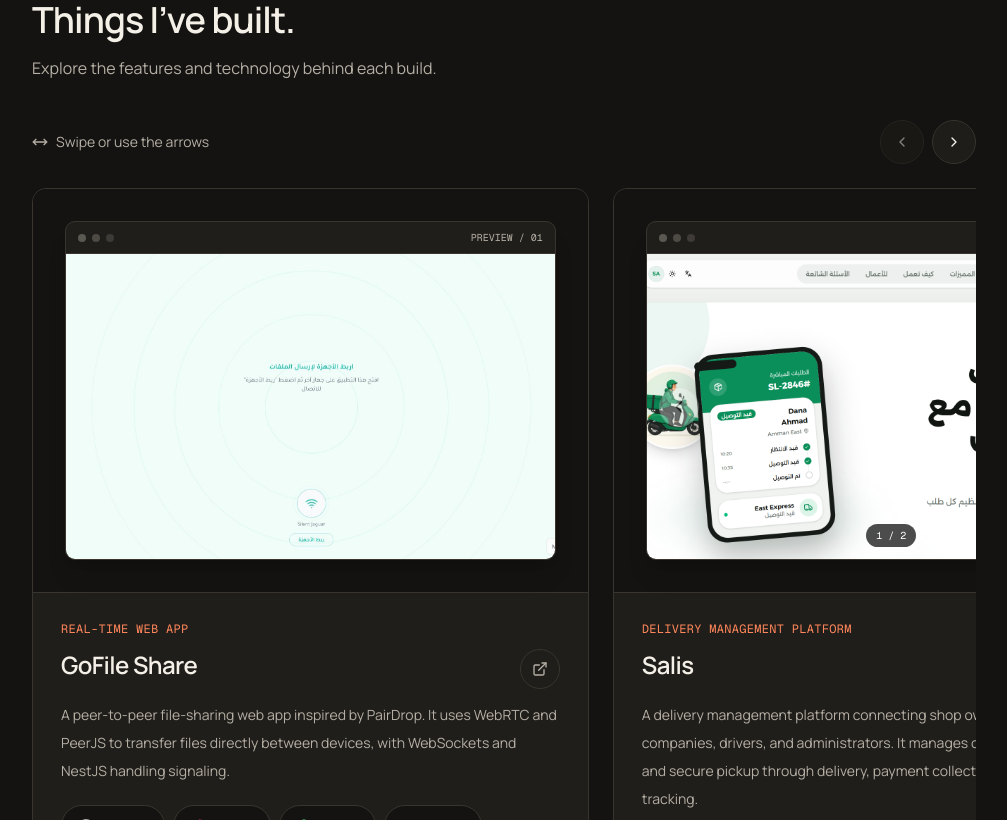
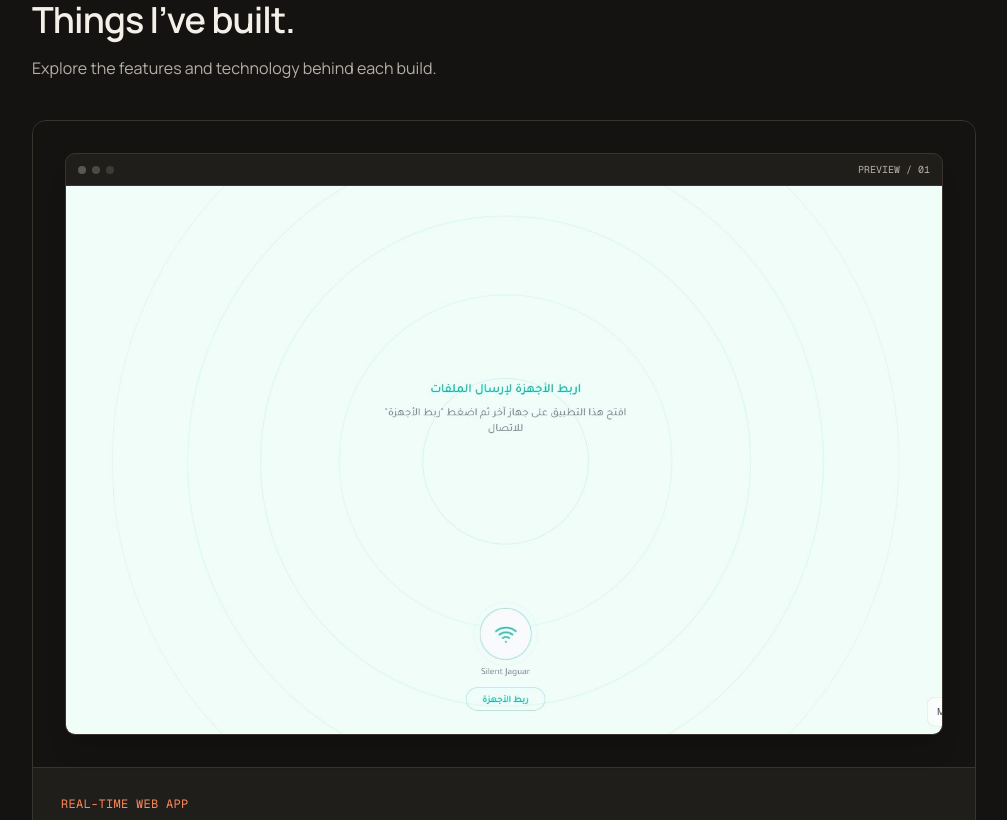
Before and after one commit to julyperfect07/porfolio, a Next.js app: page / in a window 1280 px wide. Shown: the part 1980-2800 px from the top of the page, without its empty margins (136-1143 px from the left). Built offline with nearby package versions, Linux system fonts and the light colour scheme.

Commit message:
changed mobile view

```diff
--- a/components/sections/projects.tsx
+++ b/components/sections/projects.tsx
@@ -14,8 +14,8 @@ import {
   Workflow,
 } from "lucide-react";
 import Image from "next/image";
-import { useState } from "react";
-import { AnimatePresence, motion } from "motion/react";
+import { useState, useSyncExternalStore } from "react";
+import { AnimatePresence, motion, useReducedMotion } from "motion/react";
 import { FaGithub } from "react-icons/fa6";
 import {
   SiClerk,
@@ -110,7 +110,8 @@ function TechnologyBadge({ technology }: { technology: string }) {
   );
 }
 
-function ProjectImageGallery({ project }: { project: GalleryProject }) {
+function ProjectImageGallery({ project, animated = false }: { project: GalleryProject; animated?: boolean }) {
+  const reducedMotion = useReducedMotion();
   const [activeImage, setActiveImage] = useState(0);
   const [direction, setDirection] = useState(1);
 
@@ -131,6 +132,15 @@ function ProjectImageGallery({ project }: { project: GalleryProject }) {
 
   return (
     <>
+      {!animated || reducedMotion ? (
+        <Image
+          src={project.images[activeImage].src}
+          alt={project.images[activeImage].alt}
+          fill
+          sizes="(min-width: 1024px) 576px, (min-width: 768px) 70vw, (min-width: 640px) calc(100vw - 120px), calc(100vw - 88px)"
+          className="object-cover object-center"
+        />
+      ) : (
         <AnimatePresence initial={false} custom={direction}>
           <motion.div
             key={project.images[activeImage].src}
@@ -161,6 +171,7 @@ function ProjectImageGallery({ project }: { project: GalleryProject }) {
             />
           </motion.div>
         </AnimatePresence>
+      )}
 
       {project.images.length > 1 && (
         <>
@@ -180,7 +191,7 @@ function ProjectImageGallery({ project }: { project: GalleryProject }) {
               setDirection(-1);
               setActiveImage((current) => current - 1);
             }}
-            className="absolute z-20 flex size-10 items-center justify-center rounded-full border border-black/15 shadow-lg transition-opacity disabled:cursor-not-allowed disabled:opacity-30 focus-visible:outline-2 focus-visible:outline-offset-2 focus-visible:outline-primary"
+            className="absolute z-20 flex size-11 items-center justify-center rounded-full border border-black/15 shadow-lg transition-opacity disabled:cursor-not-allowed disabled:opacity-30 focus-visible:outline-2 focus-visible:outline-offset-2 focus-visible:outline-primary"
           >
             <ChevronLeft aria-hidden="true" className="size-5" />
           </button>
@@ -200,7 +211,7 @@ function ProjectImageGallery({ project }: { project: GalleryProject }) {
               setDirection(1);
               setActiveImage((current) => current + 1);
             }}
-            className="absolute z-20 flex size-10 items-center justify-center rounded-full border border-black/15 shadow-lg transition-opacity disabled:cursor-not-allowed disabled:opacity-30 focus-visible:outline-2 focus-visible:outline-offset-2 focus-visible:outline-primary"
+            className="absolute z-20 flex size-11 items-center justify-center rounded-full border border-black/15 shadow-lg transition-opacity disabled:cursor-not-allowed disabled:opacity-30 focus-visible:outline-2 focus-visible:outline-offset-2 focus-visible:outline-primary"
           >
             <ChevronRight aria-hidden="true" className="size-5" />
           </button>
@@ -212,7 +223,7 @@ function ProjectImageGallery({ project }: { project: GalleryProject }) {
               backgroundColor: "rgba(0, 0, 0, 0.7)",
               color: "white",
             }}
-            className="absolute z-10 rounded-full px-2.5 py-1 font-mono text-[10px] backdrop-blur"
+            className="absolute z-10 rounded-full px-2.5 py-1 font-mono text-[10px]"
           >
             {activeImage + 1} / {project.images.length}
           </span>
@@ -222,55 +233,25 @@ function ProjectImageGallery({ project }: { project: GalleryProject }) {
   );
 }
 
-export default function Projects() {
+// Hydrate with the lightweight layout; mount pointer effects only for wide,
+// hover-capable devices. Mobile never mounts a hidden desktop carousel.
+const enhancedQuery = "(min-width: 768px) and (hover: hover) and (pointer: fine)";
+function subscribeToLayout(onChange: () => void) {
+  const query = window.matchMedia(enhancedQuery);
+  query.addEventListener("change", onChange);
+  return () => query.removeEventListener("change", onChange);
+}
+function getEnhancedLayout() {
+  return window.matchMedia(enhancedQuery).matches;
+}
+function getServerLayout() {
+  return false;
+}
+
+function ProjectCard({ project, enhanced = false }: { project: Project; enhanced?: boolean }) {
   return (
-    <section
-      id="projects"
-      aria-labelledby="projects-heading"
-      className="scroll-mt-8 border-t border-border"
-    >
-      <div className="responsive-copy mx-auto max-w-5xl px-6 py-20 sm:px-10 sm:py-24">
-        <Reveal direction="left">
-          <p className="font-mono text-xs tracking-widest text-primary">
-            03 / PROJECTS
-          </p>
-          <h2
-            id="projects-heading"
-            className="mt-4 text-3xl font-semibold tracking-tight sm:text-4xl"
-          >
-            Things I’ve built.
-          </h2>
-          <p className="mt-4 text-muted-foreground">
-            Explore the features and technology behind each build.
-          </p>
-        </Reveal>
-
-        <Reveal direction="right" delay={0.12} className="mt-10">
-          <Carousel
-            aria-label="Project showcase"
-            opts={{ align: "start", duration: 40 }}
-          >
-            <div className="mb-6 flex items-center justify-between gap-3">
-              <p className="flex items-center gap-2 text-xs text-muted-foreground sm:text-sm">
-                <MoveHorizontal aria-hidden="true" className="size-4" />{" "}
-                <span className="sm:hidden">Swipe</span>
-                <span className="hidden sm:inline">
-                  Swipe or use the arrows
-                </span>
-              </p>
-              <div className="flex gap-2">
-                <CarouselPrevious className="static size-11" />
-                <CarouselNext className="static size-11" />
-              </div>
-            </div>
-            <CarouselContent className="-ml-6">
-              {projects.map((project, index) => (
-                <CarouselItem
-                  key={project.id}
-                  aria-label={`${index + 1} of ${projects.length}: ${project.title}`}
-                  className="basis-[90%] pl-6 md:basis-[70%] lg:basis-[60%]"
-                >
-                  <article className="group relative h-full overflow-hidden rounded-xl border border-border bg-card transition-[border-color,box-shadow] duration-500 hover:border-primary/60 hover:shadow-[0_0_32px_color-mix(in_srgb,var(--primary)_16%,transparent)] motion-reduce:transition-none">
+    <article className="group relative h-full overflow-hidden rounded-xl border border-border bg-card md:transition-[border-color,box-shadow] duration-500 hover:border-primary/60 md:hover:shadow-[0_0_32px_color-mix(in_srgb,var(--primary)_16%,transparent)] motion-reduce:transition-none">
+      {enhanced && (
         <GlowingEffect
           disabled={false}
           proximity={96}
@@ -278,8 +259,9 @@ export default function Projects() {
           borderWidth={2}
           movementDuration={1.2}
         />
+      )}
       <div className="border-b border-border bg-background p-5 sm:p-8">
-                      <div className="overflow-hidden rounded-lg border border-border bg-card shadow-xl">
+        <div className="overflow-hidden rounded-lg border border-border bg-card md:shadow-xl">
           <div
             aria-hidden="true"
             className="flex h-8 items-center gap-1.5 border-b border-border px-3"
@@ -295,7 +277,7 @@ export default function Projects() {
             className="relative flex min-h-40 items-center justify-center overflow-hidden bg-background"
             style={{ aspectRatio: "16 / 10" }}
           >
-                          <ProjectImageGallery project={project} />
+            <ProjectImageGallery project={project} animated={enhanced} />
           </div>
         </div>
       </div>
@@ -303,11 +285,11 @@ export default function Projects() {
         <p className="mb-3 font-mono text-xs tracking-wide text-primary">
           {project.category}
         </p>
-                      <div className="responsive-project-title relative flex items-start gap-4">
+        <div className="responsive-project-title relative flex flex-wrap items-center gap-3">
           <h3 className="text-xl font-semibold tracking-tight sm:text-2xl">
             {project.title}
           </h3>
-                        <div className="absolute right-0 flex gap-2 sm:static">
+          <div className="flex shrink-0 gap-2">
             {project.sourceUrl && (
               <a
                 href={project.sourceUrl}
@@ -353,11 +335,72 @@ export default function Projects() {
         )}
       </div>
     </article>
+  );
+}
+
+export default function Projects() {
+  const enhanced = useSyncExternalStore(subscribeToLayout, getEnhancedLayout, getServerLayout);
+  return (
+    <section
+      id="projects"
+      aria-labelledby="projects-heading"
+      className="scroll-mt-8 border-t border-border"
+    >
+      <div className="responsive-copy mx-auto max-w-5xl px-6 py-20 sm:px-10 sm:py-24">
+        <Reveal direction="left">
+          <p className="font-mono text-xs tracking-widest text-primary">
+            03 / PROJECTS
+          </p>
+          <h2
+            id="projects-heading"
+            className="mt-4 text-3xl font-semibold tracking-tight sm:text-4xl"
+          >
+            Things I’ve built.
+          </h2>
+          <p className="mt-4 text-muted-foreground">
+            Explore the features and technology behind each build.
+          </p>
+        </Reveal>
+
+        {!enhanced ? (
+          <div className="mt-10 grid gap-6" aria-label="Project showcase">
+            {projects.map((project) => (
+              <ProjectCard key={project.id} project={project} />
+            ))}
+          </div>
+        ) : (
+          <Reveal direction="right" delay={0.12} className="mt-10">
+            <Carousel
+              aria-label="Project showcase"
+              opts={{ align: "start", duration: 40 }}
+            >
+              <div className="mb-6 flex items-center justify-between gap-3">
+                <p className="flex items-center gap-2 text-xs text-muted-foreground sm:text-sm">
+                  <MoveHorizontal aria-hidden="true" className="size-4" />{" "}
+                  <span className="sm:hidden">Swipe</span>
+                  <span className="hidden sm:inline">
+                    Swipe or use the arrows
+                  </span>
+                </p>
+                <div className="flex gap-2">
+                  <CarouselPrevious className="static size-11" />
+                  <CarouselNext className="static size-11" />
+                </div>
+              </div>
+              <CarouselContent className="-ml-6">
+                {projects.map((project, index) => (
+                  <CarouselItem
+                    key={project.id}
+                    aria-label={`${index + 1} of ${projects.length}: ${project.title}`}
+                    className="basis-[90%] pl-6 md:basis-[70%] lg:basis-[60%]"
+                  >
+                    <ProjectCard project={project} enhanced />
                   </CarouselItem>
                 ))}
               </CarouselContent>
             </Carousel>
           </Reveal>
+        )}
       </div>
     </section>
   );
```
Lines whose indentation alone changed are shown as unchanged.
